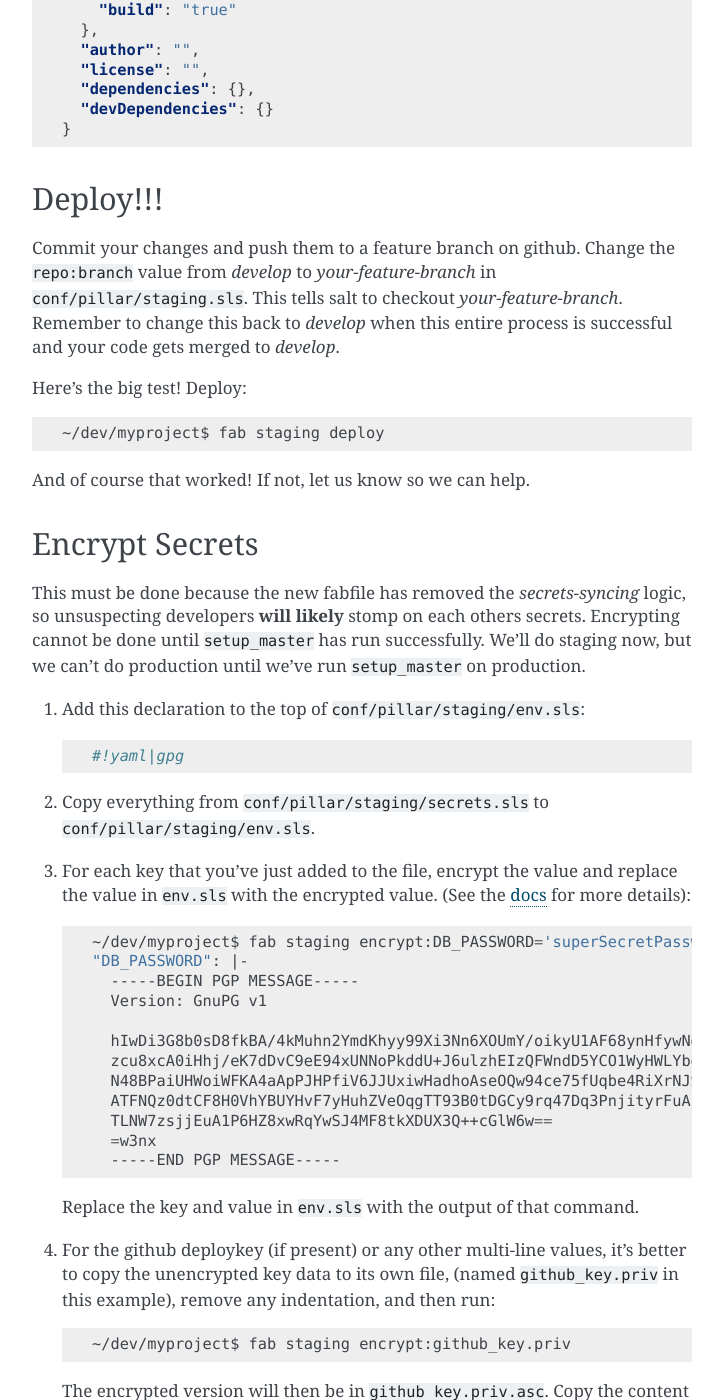
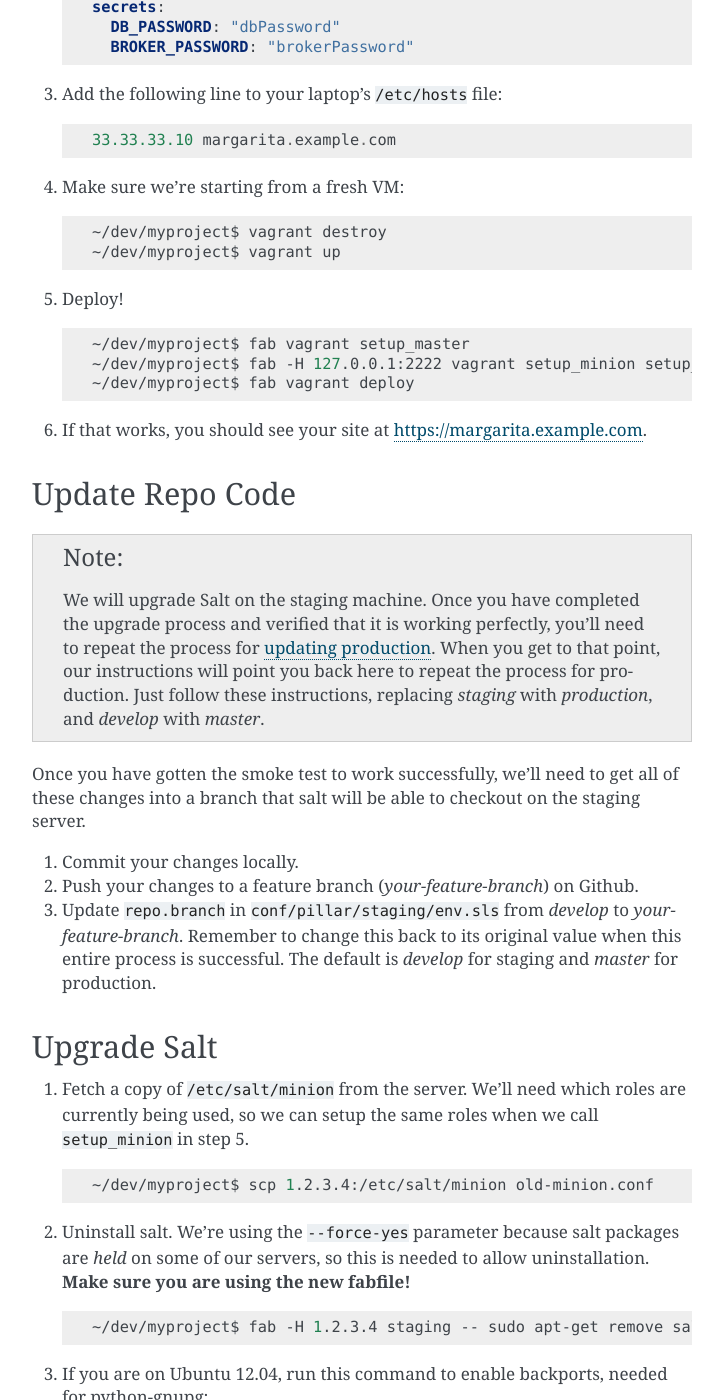
Before and after one commit to caktus/guidebook, a Sphinx documentation site: the page built from source/margarita/upgrading.rst, in a window 1280 px wide and 1400 px high, scrolled down 5728 px. Shown: the whole window, without its empty margins (388-1111 px from the left). Built offline with Sphinx 7.4.7, drawn with Linux system fonts in a browser that asks for light colours; some of the changed text lies outside the part shown.

Commit message:
Add Vagrant smoke test

```diff
--- a/source/margarita/upgrading.rst
+++ b/source/margarita/upgrading.rst
@@ -61,54 +61,6 @@ Prepare Repository
    2. Change ``env.master`` in both the ``staging()`` and ``production()`` functions to be
       correct (get the value from fabfile.py.old)
 
-.. _upgrade-salt:
-
-Upgrade Salt
-------------
-
-.. NOTE:: We will upgrade Salt on the staging machine. Once you have completed the upgrade process
-          and verified that it is working perfectly, you'll need to repeat the process for `updating
-          production`_. When you get to that point, our instructions will point you back here to
-          repeat the process for production. Just follow these instructions, replacing *staging*
-          with *production*.
-
-1. Fetch a copy of ``/etc/salt/minion`` from the server. We'll need which roles are currently being
-   used, so we can setup the same roles when we call ``setup_minion`` in step 5.
-
-   .. code-block:: bash
-
-      ~/dev/myproject$ scp 1.2.3.4:/etc/salt/minion old-minion.conf
-
-#. Uninstall salt. We're using the ``--force-yes`` parameter because salt packages are *held* on
-   some of our servers, so this is needed to allow uninstallation. **Make sure you are using the new
-   fabfile!**
-
-   .. code-block:: bash
-
-      ~/dev/myproject$ fab -H 1.2.3.4 staging -- sudo apt-get remove salt-master salt-minion salt-common -y --force-yes
-
-#. If you are on Ubuntu 12.04, run this command to enable backports, needed for python-gnupg:
-
-   .. code-block:: bash
-
-      ~/dev/myproject$ fab -H 1.2.3.4 staging -- sudo sed -i '/precise-backports/s/^#//g' /etc/apt/sources.list
-
-#. Set up the salt master.
-
-   .. code-block:: bash
-
-      ~/dev/myproject$ fab staging setup_master
-
-#. Set up the salt minion. Get the list of roles from the ``old-minion.conf`` you saved in step 1.
-   The example below shows all possible roles being assigned to this minion.
-
-   .. code-block:: bash
-
-      ~/dev/myproject$ fab -H 1.2.3.4 staging setup_minion:salt-master,web,worker,balancer,db-master,queue,cache
-
-   .. NOTE:: Make sure ``salt-master`` is in there. It seems to be absent in some projects, but
-             if you're running everything on a single box it should be there.
-
 
 Upgrade Margarita
 -----------------
@@ -128,13 +80,6 @@ Upgrade Margarita
 
       ~/dev/myproject$ mv conf/salt salt.old
       ~/dev/myproject$ cp -r ../django-project-template/conf/salt conf/
-
-#. Sync these states over to the server (do this separately from the actual deploy so that
-   failures can be caught before actually trying to deploy)
-
-   .. code-block:: bash
-
-      ~/dev/myproject$ fab staging sync
 
 
 Single Deploy settings
@@ -297,21 +242,162 @@ later. Until it is updated, the frontend improvements won't take effect:
      "devDependencies": {}
    }
 
+
+Miscellaneous work
+------------------
+
+Technically, you can skip the steps in this section and come back to them later. Even without them,
+you should be able to get a server upgraded, but they **will** have to be done at some point.
+
+1. Port any useful functions in ``fabfile.py.old`` to the new fabfile, then remove the old one.
+
+#. Get a copy of the ``Makefile`` from the project template, porting any functions in your existing
+   one to the new one, if needed.
+
+#. Review everything in ``salt.old`` to see which pieces are specific to your project and need to
+   be added back into salt. If any of it is generally useful (i.e. setting up a service that
+   might be used on another project), then consider adding a PR to margarita so this config can
+   be completely removed from your project.
+
+   This part is difficult to generalize... Sorry. You kinda have to look in each state file and
+   make sure that service is properly accounted for in the new Margarita system.
+
+#. Look at the following files in django-project-template to see if your project could benefit
+   from any changes:
+
+   * .coveragerc
+   * .gitignore
+   * README.rst
+   * setup.cfg
+   * .travis.yml (look at project.travis.yml)
+
+Vagrant Smoke Test
+------------------
+
+Now, we're going to create a fresh Vagrant VM just to make sure that our current repository deploys
+correctly.
+
+#. Edit ``conf/pillar/local/env.sls`` to look like this:
+
+   .. code-block:: yaml
+
+      environment: local
+      domain: margarita.example.com
+
+#. Edit ``conf/pillar/local/secrets.sls`` to look like this:
+
+   .. code-block:: yaml
+
+      secrets:
+        DB_PASSWORD: "dbPassword"
+        BROKER_PASSWORD: "brokerPassword"
+
+#. Add the following line to your laptop's ``/etc/hosts`` file::
+
+     33.33.33.10 margarita.example.com
+
+#. Make sure we're starting from a fresh VM:
+
+   .. code-block:: bash
+
+      ~/dev/myproject$ vagrant destroy
+      ~/dev/myproject$ vagrant up
+
+#. Deploy!
+
+   .. code-block:: bash
+
+      ~/dev/myproject$ fab vagrant setup_master
+      ~/dev/myproject$ fab -H 127.0.0.1:2222 vagrant setup_minion setup_minion:salt-master,web,worker,balancer,db-master,queue,cache
+      ~/dev/myproject$ fab vagrant deploy
+
+#. If that works, you should see your site at https://margarita.example.com.
+
+
+.. _update-repo:
+
+Update Repo Code
+----------------
+
+.. NOTE:: We will upgrade Salt on the staging machine. Once you have completed the upgrade process
+          and verified that it is working perfectly, you'll need to repeat the process for `updating
+          production`_. When you get to that point, our instructions will point you back here to
+          repeat the process for production. Just follow these instructions, replacing *staging*
+          with *production*, and *develop* with *master*.
+
+Once you have gotten the smoke test to work successfully, we'll need to get all of these changes
+into a branch that salt will be able to checkout on the staging server.
+
+#. Commit your changes locally.
+#. Push your changes to a feature branch (*your-feature-branch*) on Github.
+#. Update ``repo.branch`` in ``conf/pillar/staging/env.sls`` from *develop* to
+   *your-feature-branch*. Remember to change this back to its original value when this entire
+   process is successful. The default is *develop* for staging and *master* for production.
+
+
+.. _upgrade-salt:
+
+Upgrade Salt
+------------
+
+1. Fetch a copy of ``/etc/salt/minion`` from the server. We'll need which roles are currently being
+   used, so we can setup the same roles when we call ``setup_minion`` in step 5.
+
+   .. code-block:: bash
+
+      ~/dev/myproject$ scp 1.2.3.4:/etc/salt/minion old-minion.conf
+
+#. Uninstall salt. We're using the ``--force-yes`` parameter because salt packages are *held* on
+   some of our servers, so this is needed to allow uninstallation. **Make sure you are using the new
+   fabfile!**
+
+   .. code-block:: bash
+
+      ~/dev/myproject$ fab -H 1.2.3.4 staging -- sudo apt-get remove salt-master salt-minion salt-common -y --force-yes
+
+#. If you are on Ubuntu 12.04, run this command to enable backports, needed for python-gnupg:
+
+   .. code-block:: bash
+
+      ~/dev/myproject$ fab -H 1.2.3.4 staging -- sudo sed -i '/precise-backports/s/^#//g' /etc/apt/sources.list
+
+#. Set up the salt master.
+
+   .. code-block:: bash
+
+      ~/dev/myproject$ fab staging setup_master
+
+#. Set up the salt minion. Get the list of roles from the ``old-minion.conf`` you saved in step 1.
+   The example below shows all possible roles being assigned to this minion.
+
+   .. code-block:: bash
+
+      ~/dev/myproject$ fab -H 1.2.3.4 staging setup_minion:salt-master,web,worker,balancer,db-master,queue,cache
+
+   .. NOTE:: Make sure ``salt-master`` is in there. It seems to be absent in some projects, but
+             if you're running everything on a single box it should be there.
+
+
+Sync
+----
+
+#. Sync these states over to the server (do this separately from the actual deploy so that
+   failures can be caught before actually trying to deploy)
+
+   .. code-block:: bash
+
+      ~/dev/myproject$ fab staging sync
+
+
 Deploy!!!
 ---------
-
-Commit your changes and push them to a feature branch on github. Change the ``repo:branch`` value
-from *develop* to *your-feature-branch* in ``conf/pillar/staging.sls``. This tells salt to checkout
-*your-feature-branch*. Remember to change this back to *develop* when this entire process is
-successful and your code gets merged to *develop*.
-
-Here's the big test! Deploy:
 
 .. code-block:: bash
 
    ~/dev/myproject$ fab staging deploy
 
 And of course that worked! If not, let us know so we can help.
+
 
 .. _encrypt-secrets:
 
@@ -351,7 +437,7 @@ run ``setup_master`` on production.
 
    Replace the key and value in ``env.sls`` with the output of that command.
 
-#. For the github deploykey (if present) or any other multi-line values, it's better to copy the
+#. For the github deploy key (if present) or any other multi-line values, it's better to copy the
    unencrypted key data to its own file, (named ``github_key.priv`` in this example), remove any
    indentation, and then run:
 
@@ -397,50 +483,16 @@ run ``setup_master`` on production.
 
       ~/dev/myproject$ fab staging deploy
 
-Miscellaneous work
-------------------
-
-At this point you hopefully have a working server, but there is still some work to do.
-
-1. Port any useful functions in ``fabfile.py.old`` to the new fabfile, then remove the old one.
-
-#. Get a copy of the ``Makefile`` from the project template, porting any functions in your existing
-   one to the new one, if needed.
-
-#. Review everything in ``salt.old`` to see which pieces are specific to your project and need to
-   be added back into salt. If any of it is generally useful (i.e. setting up a service that
-   might be used on another project), then consider adding a PR to margarita so this config can
-   be completely removed from your project.
-
-   This part is difficult to generalize... Sorry. You kinda have to look in each state file and
-   make sure that service is properly accounted for in the new Margarita system.
-
-#. Look at the following files in django-project-template to see if your project could benefit
-   from any changes:
-
-   * .coveragerc
-   * .gitignore
-   * README.rst
-   * setup.cfg
-   * .travis.yml (look at project.travis.yml)
-
-
 Updating Production
 -------------------
 
-If staging updates successfully, these are a few steps you'll need to get production updated.
+If staging updates successfully, it's time to take care of the production machine. Follow the steps
+above, starting from the :ref:`Update Repo Code <update-repo>` pathway above, but on the production
+machine.
 
-1. Upgrade salt. Follow the steps in the :ref:`Upgrade Salt <upgrade-salt>` pathway above, but on
-   the production machine.
-
-#. Encrypt secrets: Follow the steps in the :ref:`Encrypt Secrets <encrypt-secrets>` pathway above.
-   Be sure to keep a copy of the unencrypted production secrets until things are working.
-
-#. Commit those changes and then run::
-
-     ~/dev/myproject$ fab production sync
-     ~/dev/myproject$ fab production deploy
-
+If you get this far and everything is working then it's time to celebrate!! Make sure that the
+*develop* and *master* branches are properly updated with the changes in *your-feature-branch* and
+that ``repo.branch`` is set to the correct value in ``conf/pillar/<environment>.sls``.
 
 Troubleshooting
 ---------------
@@ -451,14 +503,17 @@ we're not sure.
 
 * ``newrelic_license_key`` must be capitalized. Some projects have a secret for
   ``newrelic_license_key``, but the current margarita uses ``NEW_RELIC_LICENSE_KEY``
+
 * NewRelic settings may need adjusting, which you can do via environment variables (see
   other documentation in this repo for details).
+
 * If you get timeout errors during the first deploy, it may be because of a few different issues.
 
   * Low CPU/RAM servers might need the salt timeouts extended. Add ``timeout: 600`` to
     ``/etc/salt/master`` and ``/etc/salt/minion`` (or edit the value if already present) and then
     restart both the ``salt-master`` and ``salt-minion``. Wait a **full minute** or so before
     starting any salt command. My salt-minions took a loooong time to start on a low-powered box.
+
   * There might be a chicken/egg problem with the firewall. Do a grep for ``UFW BLOCK`` in
     ``/var/log/syslog``::
 
@@ -472,6 +527,7 @@ we're not sure.
   that too, but if the firewall is already running, then our salt state can't run. I'm still
   confused how this problem happened on a server which had already been running salt successfully,
   but ¯\\_(ツ)_/¯.
+
 * *VAGRANT NOTE*: Make sure to undo the ``Vagrantfile`` setting which syncs the conf folder to
   ``/srv`` on the VM, because the project no longer expects that folder to be synced, so will run
   into problems trying to change permissions on the files there.
@@ -485,6 +541,7 @@ we're not sure.
     config.vm.synced_folder "conf/", "/srv/", disabled: true
 
   and then restart the VM. If you are using the new ``Vagrantfile``, you shouldn't need to do that.
+
 * *VAGRANT NOTE:* Remove the ``source`` and ``public`` symlinks as we rsync now rather than symlink.
 
   .. code-block:: bash
```
